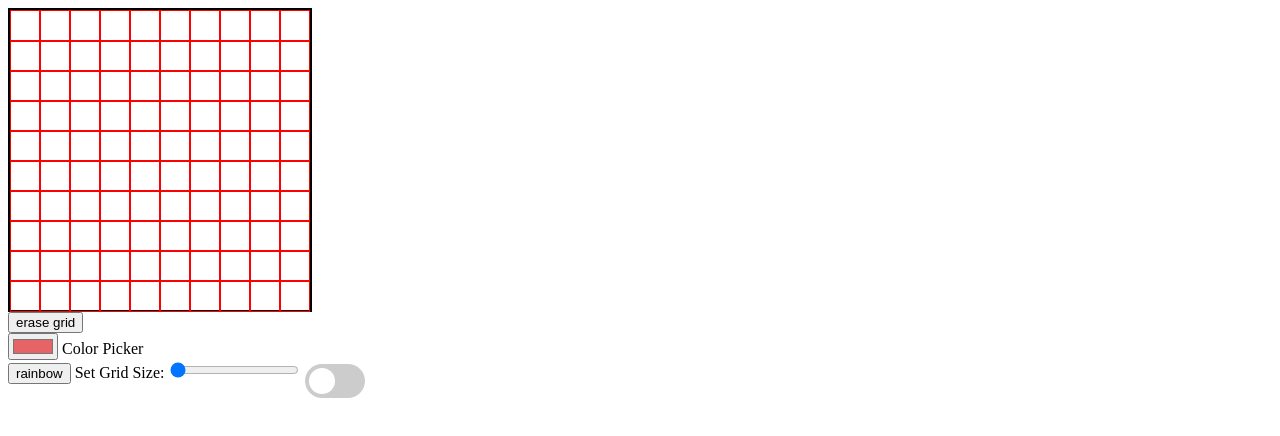
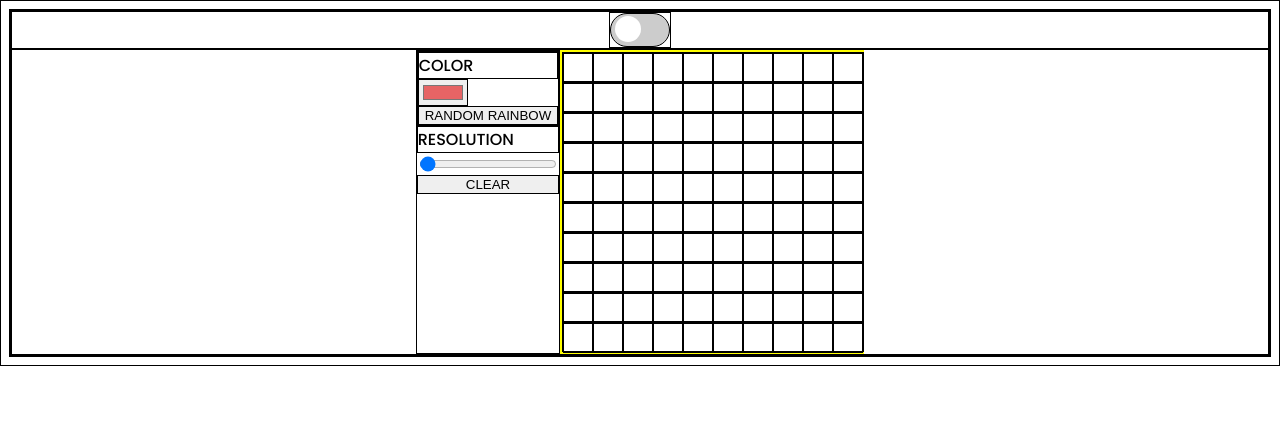
Before and after one commit to imaricodes/etch-a-sketch, a plain HTML site: page index.html in a window 1280 px wide. Drawn offline with Linux system fonts and the light colour scheme.

Commit message:
Refactor html structure

```diff
--- a/index.html
+++ b/index.html
@@ -10,29 +10,43 @@
 
 </head>
 <body>
+    <div class="wrapper">
+        <div class="draw-toggle">
+            <label class="switch">
+                <input type="checkbox" id = 'draw-toggle'>
+                <span class="slider round"></span>
+              </label>
+        </div>
+        <div class="main">
+            <div class="controls">
+                <div class="color-settings">
+                        <label for="color-pick">COLOR</label>
+                        <input type="color" id="color-pick" name="head"
+                               value="#e66465" onclick="resetColorMode()">
+                    <button id = "rainbow" onclick="setColorMode(event)">RANDOM RAINBOW</button>
 
 
-        <div class="container">
+                </div>
+                <label for="set-size">RESOLUTION</label>
+                <input type="range" id="set-size" name="size" min="10" max="50" value = "10" step="10" onchange="createGrid()">
+                <button onclick="eraseGrid()">CLEAR</button>
 
+            </div>
+            <div class="container"></div>
         </div>
 
 
+    </div>
+
+
+
     <!-- <button onclick="createGrid()">click</button> -->
-    <button onclick="eraseGrid()">erase grid</button>
-    <div>
-        <input type="color" id="color-pick" name="head"
-               value="#e66465" onclick="resetColorMode()">
-        <label for="color-pick">Color Picker</label>
-    </div>
-    <button id = "rainbow" onclick="setColorMode(event)">rainbow</button>
+
+
     <!-- <button id = "erase" onclick="setColorMode(event)">erase</button> -->
 
-    <label for="points">Set Grid Size:</label>
-<input type="range" id="set-size" name="size" min="10" max="50" value = "10" step="10" onchange="createGrid()">
-<label class="switch">
-    <input type="checkbox" id = 'draw-toggle'>
-    <span class="slider round"></span>
-  </label>
+
+
 </body>
 <script src="/app.js"></script>
 </html>
--- a/style.css
+++ b/style.css
@@ -1,3 +1,45 @@
+@import url('https://fonts.googleapis.com/css2?family=Kanit:wght@300;400;500;600;700&family=Poppins:wght@200;300;500;800&display=swap');
+
+*{
+  border: .5px solid black;
+}
+
+
+html {
+  font-family: 'Poppins', sans-serif;
+}
+
+body {
+
+}
+
+.wrapper{
+  display: flex;
+  flex-direction: column;
+
+}
+
+.draw-toggle{
+  display: flex;
+  justify-content: center;
+}
+
+.main{
+  display: flex;
+  justify-content: center;
+}
+
+.controls{
+  display: flex;
+  flex-direction: column;
+
+}
+
+.color-settings {
+  display: flex;
+  flex-direction: column;
+
+}
 
 .container {
     display: flex;
@@ -5,7 +47,7 @@
     height: 300px;
     width: 300px;
     /* background-color: pink; */
-    border: 2px solid black;
+    border: 2px solid yellow;
 }
 
 /* container for horizontal squares */
@@ -22,24 +64,10 @@
     width: 100%;
     height: 100%;
     /* background-color: gray; */
-    border: .5px solid red;
+    /* border: .5px solid red; */
     flex-basis: 1;
 
 }
-
-.turn-orange {
-    background-color: orange;
-}
-
-/* .pixel-specs .pixel-on {
-
-    background-color: #3374C2;
-
-} */
-
-/* .pixel-specs:hover {
-    background-color: #3374C2;
-} */
 
 
 /* SWITCH */
```
